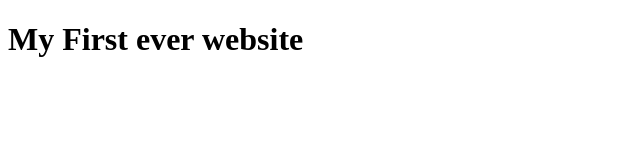
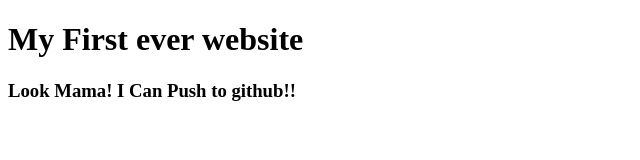
Before and after one commit to najim2/my-first-website, a plain HTML site: page index.html in a window 1280 px wide. Shown: the whole page, without its empty margins (0-640 px from the left). Drawn offline with Linux system fonts and the light colour scheme.

Commit message:
Learned github

```diff
--- a/index.html
+++ b/index.html
@@ -6,8 +6,7 @@
     <title>Document</title>
 </head>
 <body>
-
     <h1>My First ever website</h1>
-
+    <h3>Look Mama! I Can Push to github!!</h3>
 </body>
 </html>
```
